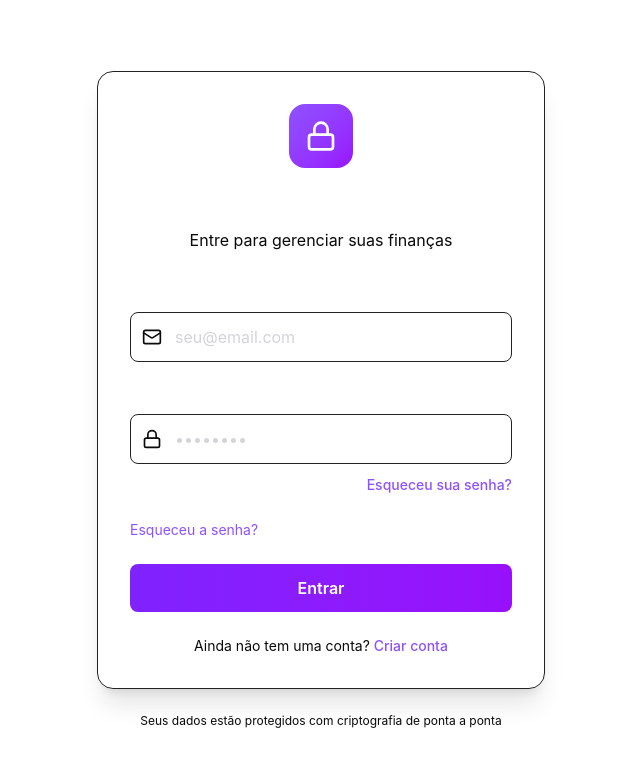
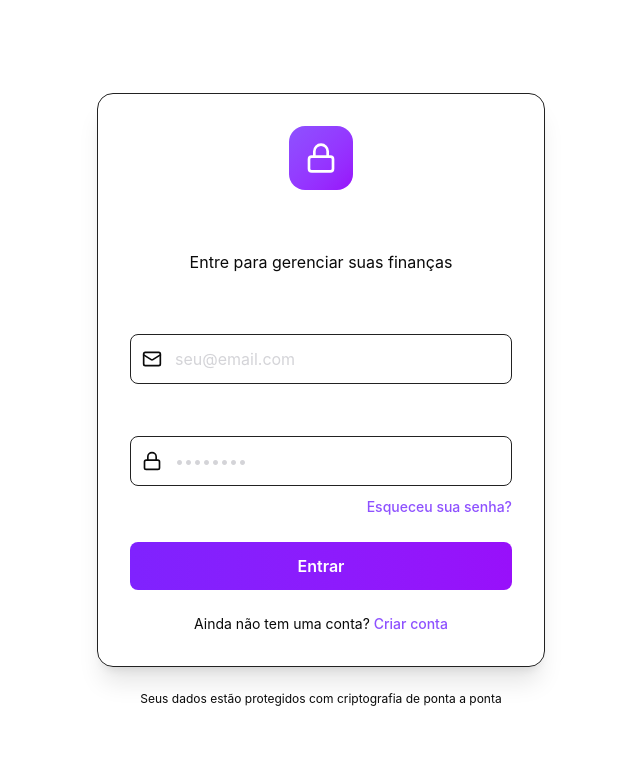
Before and after one commit to Matheus-Kaihara/equilibra, a React (Vite) app in the folder app/: page /reset-password#/login in a window 1280 px wide. Shown: the top 766 px of the page, without its empty margins (319-959 px from the left). Built offline with nearby package versions, Linux system fonts and the light colour scheme.

Commit message:
Remove duplicate forgot-password link from login form

```diff
--- a/app/src/app/components/auth/login.tsx
+++ b/app/src/app/components/auth/login.tsx
@@ -180,13 +180,6 @@ function LoginForm() {
               </div>
             </div>
 
-            <Link
-              to="/forgot-password"
-              className="block text-sm text-violet-500 hover:text-violet-400 transition-colors"
-            >
-              Esqueceu a senha?
-            </Link>
-
             <motion.button
               type="submit"
               disabled={loading}
```
